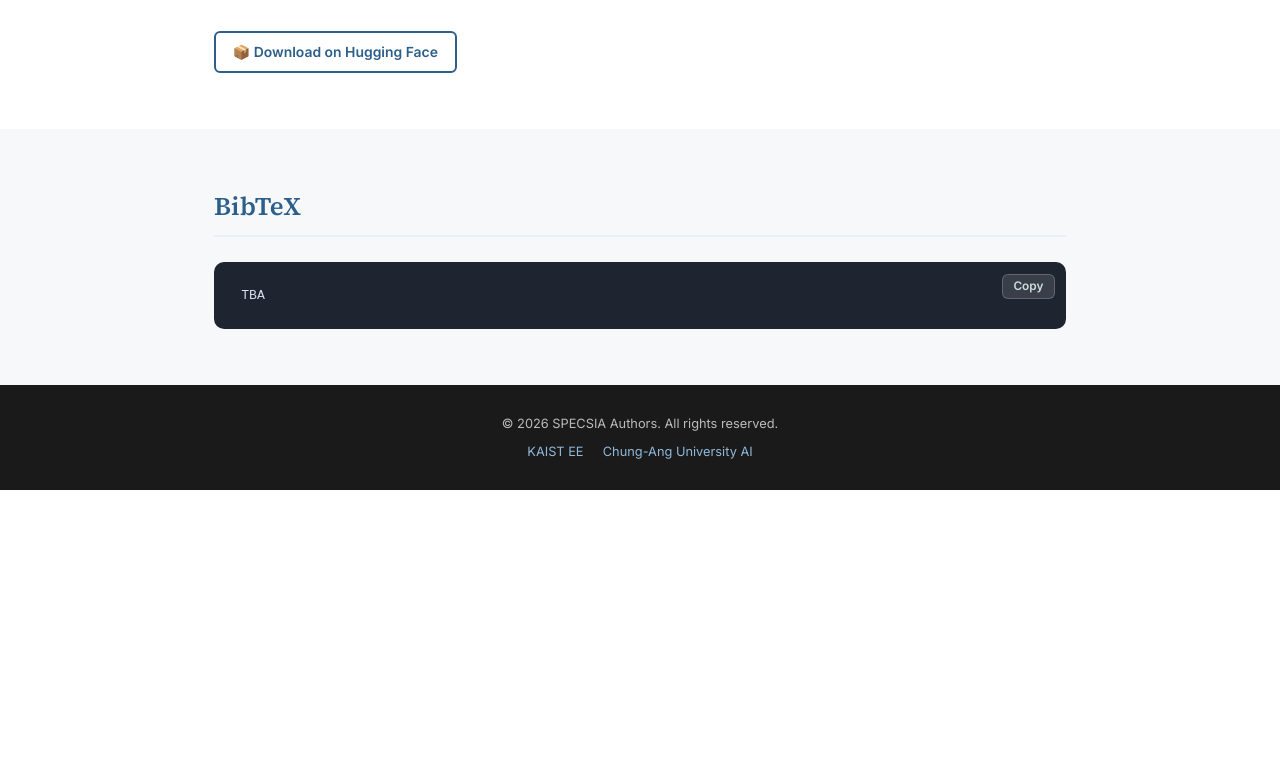
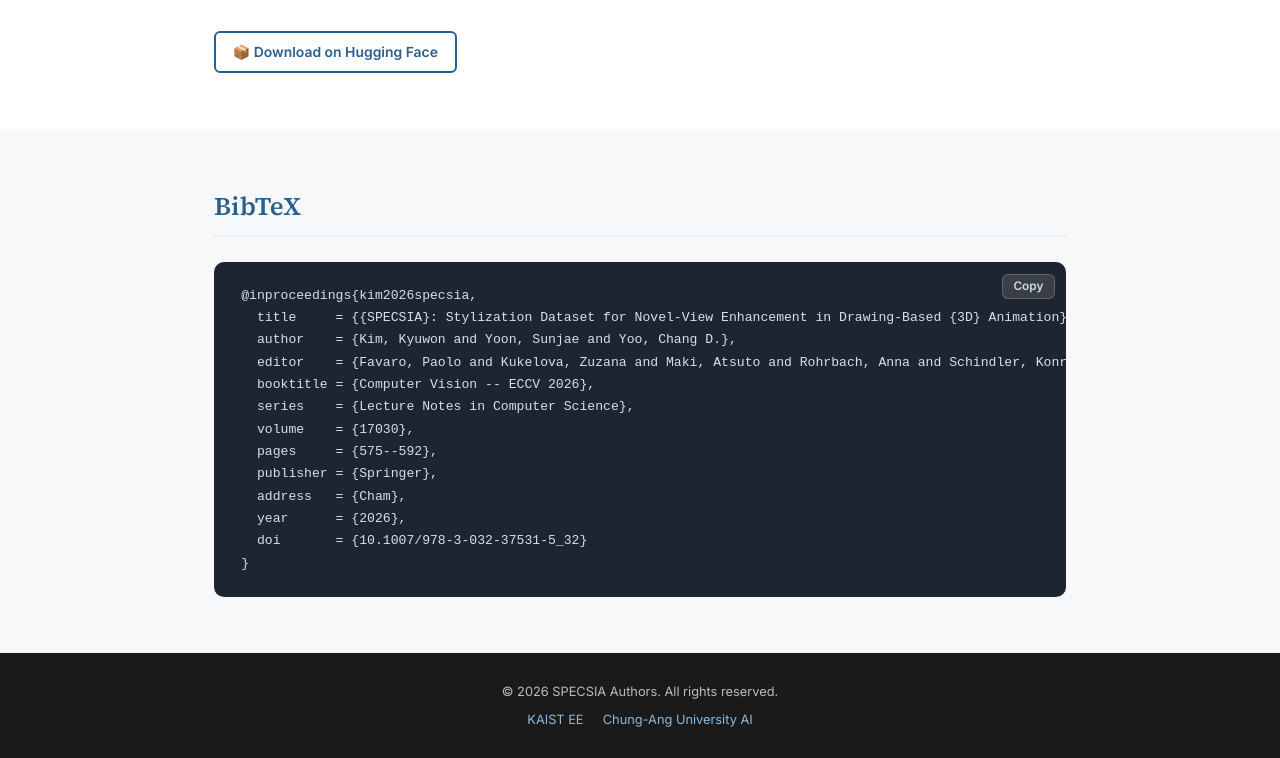
Before and after one commit to rbdnjs7830/SPECSIA, a plain HTML site: page index.html in a window 1280 px wide. Shown: the part 10108-10866 px from the top of the page. Before the commit the page ends 10598 px from the top, so only its background shows below. Drawn offline with Linux system fonts and the light colour scheme.

Commit message:
Add BibTeX citation (ECCV 2026 proceedings)
Replace TBA with the published Springer chapter citation
(doi: 10.1007/978-3-032-37531-5_32).

```diff
--- a/index.html
+++ b/index.html
@@ -596,7 +596,19 @@
     <h2 class="section-title">BibTeX</h2>
     <div class="bibtex-wrap">
       <div class="bib-box">
-        <pre id="bib-text">TBA</pre>
+        <pre id="bib-text">@inproceedings{kim2026specsia,
+  title     = {{SPECSIA}: Stylization Dataset for Novel-View Enhancement in Drawing-Based {3D} Animation},
+  author    = {Kim, Kyuwon and Yoon, Sunjae and Yoo, Chang D.},
+  editor    = {Favaro, Paolo and Kukelova, Zuzana and Maki, Atsuto and Rohrbach, Anna and Schindler, Konrad and Tombari, Federico},
+  booktitle = {Computer Vision -- ECCV 2026},
+  series    = {Lecture Notes in Computer Science},
+  volume    = {17030},
+  pages     = {575--592},
+  publisher = {Springer},
+  address   = {Cham},
+  year      = {2026},
+  doi       = {10.1007/978-3-032-37531-5_32}
+}</pre>
       </div>
       <button class="copy-btn" id="copy-btn" onclick="copyBib()">Copy</button>
     </div>
```
